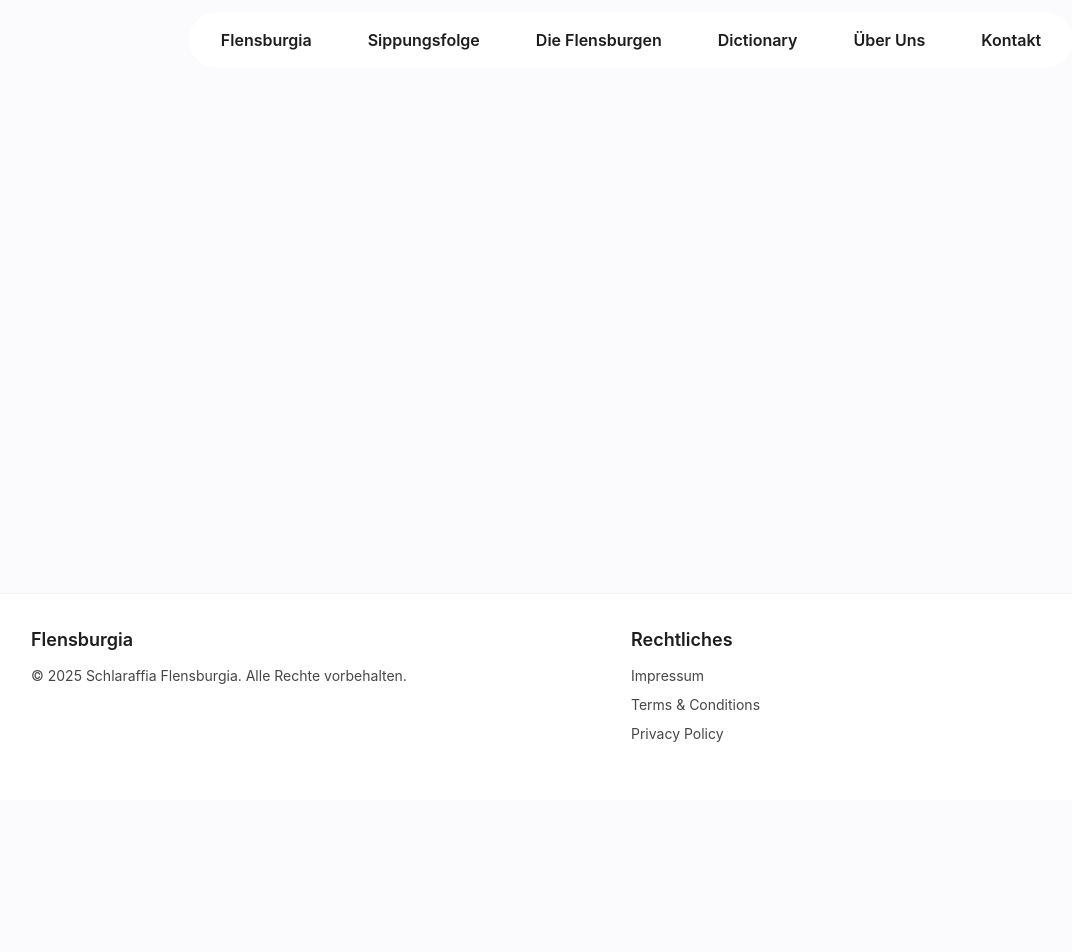
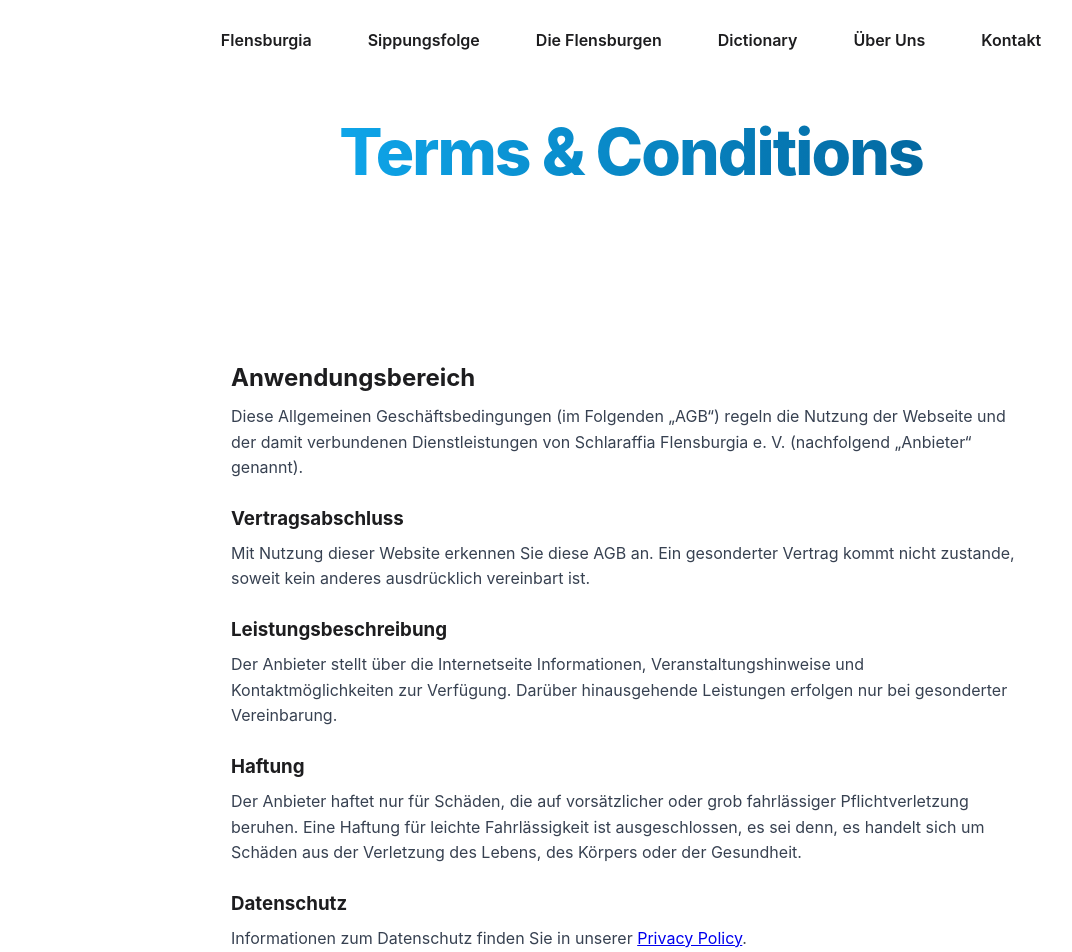
Before and after one commit to ptr03/Flensburgia-Web-Engineering, a Vue app: page /terms in a window 1280 px wide. Shown: the top 952 px of the page, without its empty margins (9-1081 px from the left). Before the commit the page ends 800 px from the top, so only its background shows below. Built offline with nearby package versions, Linux system fonts and the light colour scheme.

Commit message:
feat: add Terms & Conditions and Privacy Policy pages and routes

```diff
--- /dev/null
+++ b/src/components/Privacy.vue
@@ -0,0 +1,152 @@
+<template>
+  <div class="privacy-page">
+    <!-- Hero-Bereich -->
+    <section class="hero-plain">
+      <div class="content-wrapper">
+        <h1 class="hero-title animate-target">Privacy Policy</h1>
+      </div>
+    </section>
+
+    <!-- Inhalt -->
+    <section class="section content-section">
+      <div class="container">
+        <h2>Datenschutzerklärung</h2>
+        <p>
+          Der Schutz Ihrer persönlichen Daten ist uns wichtig. Nachfolgend informieren wir
+          Sie, welche personenbezogenen Daten wir erheben und wie wir sie verwenden.
+        </p>
+
+        <h3>Erhebung und Verarbeitung persönlicher Daten</h3>
+        <p>
+          Wir verarbeiten personenbezogene Daten, wenn Sie uns diese von sich aus, zum
+          Beispiel im Kontaktformular, mitteilen.
+          Folgende Daten können erhoben werden: Name, E-Mail-Adresse, IP-Adresse.
+        </p>
+
+        <h3>Zwecke der Datenverarbeitung</h3>
+        <p>
+          Wir verwenden die Daten, um Ihre Anfragen zu bearbeiten, Sie über Veranstaltungen
+          zu informieren oder statistische Auswertungen vorzunehmen.
+        </p>
+
+        <h3>Rechtsgrundlage</h3>
+        <p>
+          Die Verarbeitung erfolgt nach Art. 6 Abs. 1 lit. b DSGVO zur Erfüllung unserer
+          vertraglichen Pflichten und zur Beantwortung Ihrer Kontaktanfragen.
+        </p>
+
+        <h3>Datenweitergabe</h3>
+        <p>
+          Eine Weitergabe Ihrer Daten an Dritte erfolgt nur, wenn dies zur Vertragserfüllung
+          notwendig ist oder wir gesetzlich dazu verpflichtet sind.
+        </p>
+
+        <h3>Cookies und Tracking</h3>
+        <p>
+          Wir verwenden keine Cookies zur Speicherung personenbezogener Daten.
+          Statistische Auswertungen erfolgen anonymisiert.
+        </p>
+
+        <h3>Betroffenenrechte</h3>
+        <p>
+          Sie haben das Recht auf Auskunft, Berichtigung, Löschung oder Einschränkung der
+          Verarbeitung Ihrer personenbezogenen Daten. Wenden Sie sich dazu bitte an die
+          im Impressum genannten Kontaktdaten.
+        </p>
+      </div>
+    </section>
+  </div>
+</template>
+
+<script setup>
+import { onMounted, nextTick } from 'vue'
+
+onMounted(() => {
+  nextTick(() => {
+    document.querySelectorAll('.animate-target').forEach(el => {
+      el.classList.add('animate-in')
+    })
+  })
+})
+</script>
+
+<style scoped>
+.privacy-page {
+  background: #ffffff;
+  min-height: 100vh;
+}
+
+/* Hero-Bereich */
+.hero-plain {
+  padding-top: 64px;
+  min-height: 30vh;
+  display: flex;
+  align-items: center;
+  justify-content: center;
+  background: #ffffff;
+}
+
+.content-wrapper {
+  text-align: center;
+  max-width: 800px;
+  padding: 0 1.5rem;
+}
+
+.hero-title {
+  margin: 0;
+  font-size: clamp(2.5rem, 6vw, 4rem);
+  font-weight: 800;
+  letter-spacing: -0.03em;
+  background: linear-gradient(to right, #0ea5e9, #0369a1);
+  -webkit-background-clip: text;
+  background-clip: text;
+  -webkit-text-fill-color: transparent;
+  opacity: 0;
+  transform: translateY(20px);
+  transition: all 0.8s ease-out;
+}
+
+/* Text-Abschnitt */
+.section {
+  padding: clamp(4rem, 8vw, 6rem) 1.5rem;
+}
+
+.content-section {
+  background-color: #ffffff;
+}
+
+.container {
+  max-width: 800px;
+  margin: 0 auto;
+}
+
+h2, h3 {
+  color: #1d1d1f;
+  margin-top: 1.5rem;
+}
+
+p {
+  color: #374151;
+  line-height: 1.6;
+  margin-top: 0.5rem;
+}
+
+/* Fade-In Animation */
+@keyframes fadeInUp {
+  from {
+    opacity: 0;
+    transform: translateY(20px);
+  }
+  to {
+    opacity: 1;
+    transform: translateY(0);
+  }
+}
+.animate-in {
+  animation: fadeInUp 0.8s ease-out forwards;
+}
+.animate-target {
+  opacity: 0;
+  transform: translateY(20px);
+}
+</style>
--- /dev/null
+++ b/src/components/Terms.vue
@@ -0,0 +1,147 @@
+<template>
+  <div class="terms-page">
+    <!-- Hero-Bereich -->
+    <section class="hero-plain">
+      <div class="content-wrapper">
+        <h1 class="hero-title animate-target">Terms &amp; Conditions</h1>
+      </div>
+    </section>
+
+    <!-- Inhalt -->
+    <section class="section content-section">
+      <div class="container">
+        <h2>Anwendungsbereich</h2>
+        <p>
+          Diese Allgemeinen Geschäftsbedingungen (im Folgenden „AGB“) regeln die Nutzung
+          der Webseite und der damit verbundenen Dienstleistungen von Schlaraffia Flensburgia
+          e. V. (nachfolgend „Anbieter“ genannt).
+        </p>
+
+        <h3>Vertragsabschluss</h3>
+        <p>
+          Mit Nutzung dieser Website erkennen Sie diese AGB an. Ein gesonderter Vertrag
+          kommt nicht zustande, soweit kein anderes ausdrücklich vereinbart ist.
+        </p>
+
+        <h3>Leistungsbeschreibung</h3>
+        <p>
+          Der Anbieter stellt über die Internetseite Informationen, Veranstaltungshinweise
+          und Kontaktmöglichkeiten zur Verfügung. Darüber hinausgehende Leistungen erfolgen
+          nur bei gesonderter Vereinbarung.
+        </p>
+
+        <h3>Haftung</h3>
+        <p>
+          Der Anbieter haftet nur für Schäden, die auf vorsätzlicher oder grob fahrlässiger
+          Pflichtverletzung beruhen. Eine Haftung für leichte Fahrlässigkeit ist ausgeschlossen,
+          es sei denn, es handelt sich um Schäden aus der Verletzung des Lebens, des Körpers
+          oder der Gesundheit.
+        </p>
+
+        <h3>Datenschutz</h3>
+        <p>
+          Informationen zum Datenschutz finden Sie in unserer <router-link to="/privacy">Privacy Policy</router-link>.
+        </p>
+
+        <h3>Änderung der AGB</h3>
+        <p>
+          Der Anbieter behält sich vor, diese AGB jederzeit zu ändern. Die jeweils aktuelle
+          Version ist auf der Webseite abrufbar.
+        </p>
+      </div>
+    </section>
+  </div>
+</template>
+
+<script setup>
+import { onMounted, nextTick } from 'vue'
+
+onMounted(() => {
+  nextTick(() => {
+    document.querySelectorAll('.animate-target').forEach(el => {
+      el.classList.add('animate-in')
+    })
+  })
+})
+</script>
+
+<style scoped>
+.terms-page {
+  background: #ffffff;
+  min-height: 100vh;
+}
+
+/* Hero-Bereich */
+.hero-plain {
+  padding-top: 64px;
+  min-height: 30vh;
+  display: flex;
+  align-items: center;
+  justify-content: center;
+  background: #ffffff;
+}
+
+.content-wrapper {
+  text-align: center;
+  max-width: 800px;
+  padding: 0 1.5rem;
+}
+
+.hero-title {
+  margin: 0;
+  font-size: clamp(2.5rem, 6vw, 4rem);
+  font-weight: 800;
+  letter-spacing: -0.03em;
+  background: linear-gradient(to right, #0ea5e9, #0369a1);
+  -webkit-background-clip: text;
+  background-clip: text;
+  -webkit-text-fill-color: transparent;
+  opacity: 0;
+  transform: translateY(20px);
+  transition: all 0.8s ease-out;
+}
+
+/* Text-Abschnitt */
+.section {
+  padding: clamp(4rem, 8vw, 6rem) 1.5rem;
+}
+
+.content-section {
+  background-color: #ffffff;
+}
+
+.container {
+  max-width: 800px;
+  margin: 0 auto;
+}
+
+h2, h3 {
+  color: #1d1d1f;
+  margin-top: 1.5rem;
+}
+
+p {
+  color: #374151;
+  line-height: 1.6;
+  margin-top: 0.5rem;
+}
+
+/* Fade-In Animation */
+@keyframes fadeInUp {
+  from {
+    opacity: 0;
+    transform: translateY(20px);
+  }
+  to {
+    opacity: 1;
+    transform: translateY(0);
+  }
+}
+.animate-in {
+  animation: fadeInUp 0.8s ease-out forwards;
+}
+.animate-target {
+  opacity: 0;
+  transform: translateY(20px);
+}
+</style>
--- a/src/router.js
+++ b/src/router.js
@@ -8,6 +8,8 @@ import ContactPage        from './components/ContactPage.vue'
 import FlensburgenPage    from './components/FlensburgenPage.vue'
 import DictionaryPage     from './components/DictionaryPage.vue'
 import Impressum from './components/Impressum.vue'
+import Terms from './components/Terms.vue'
+import Privacy from './components/Privacy.vue'
 
 const routes = [
   { path: '/',             name: 'Home',          component: HomePage },
@@ -17,7 +19,9 @@ const routes = [
   { path: '/die-flensburgen', name: 'DieFlensburgen', component: FlensburgenPage },
   { path: '/contact', name: 'Contact', component: ContactPage },
   { path: '/dictionary', name: 'Dictionary', component: DictionaryPage},
-  { path: '/impressum', name: 'Impressum', component: Impressum}
+  { path: '/impressum', name: 'Impressum', component: Impressum},
+  { path: '/terms', name: 'Terms', component: Terms},
+  { path: '/privacy', name: 'Privacy', component: Privacy}
 ]
 
 const router = createRouter({
```
